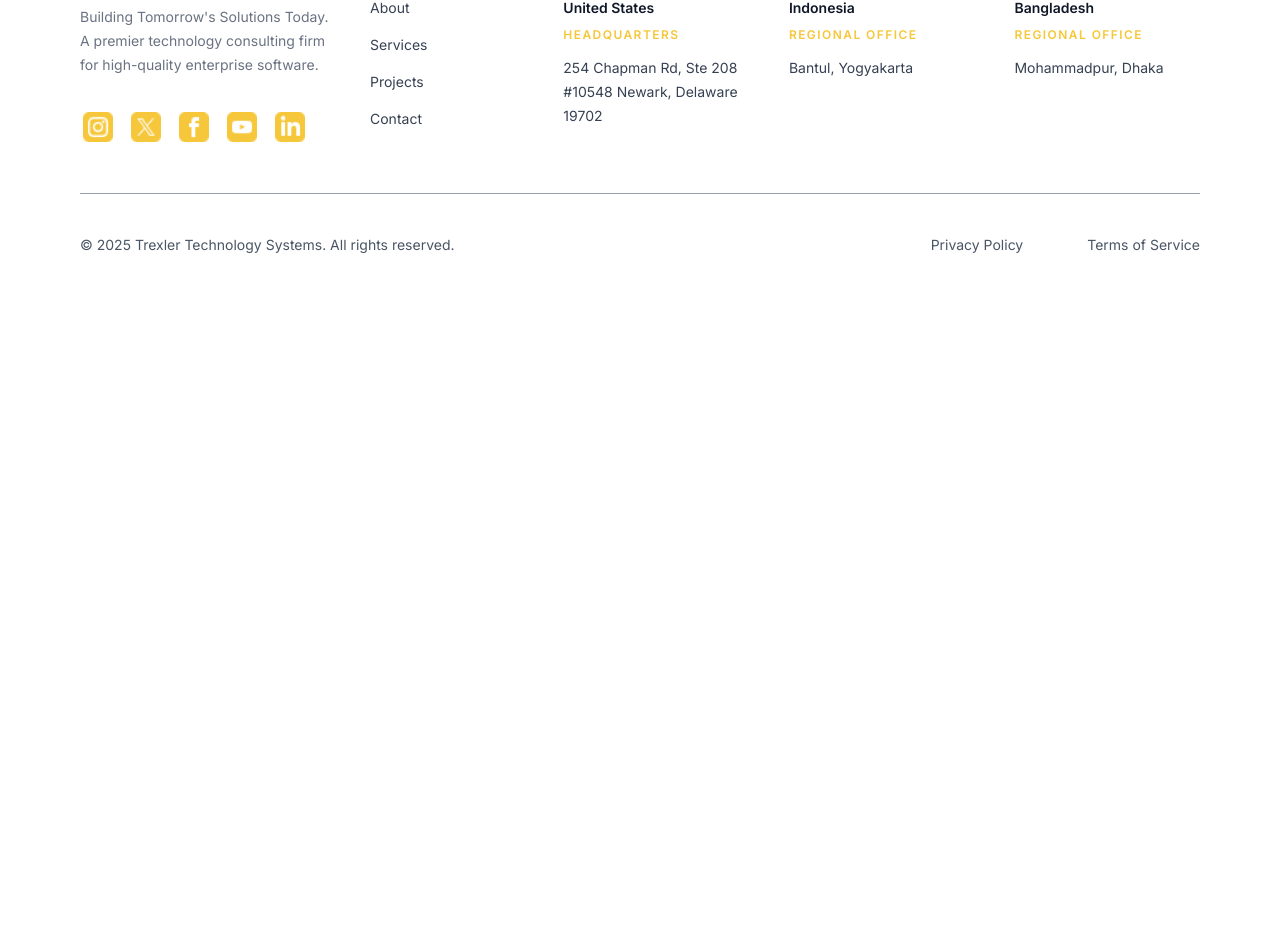
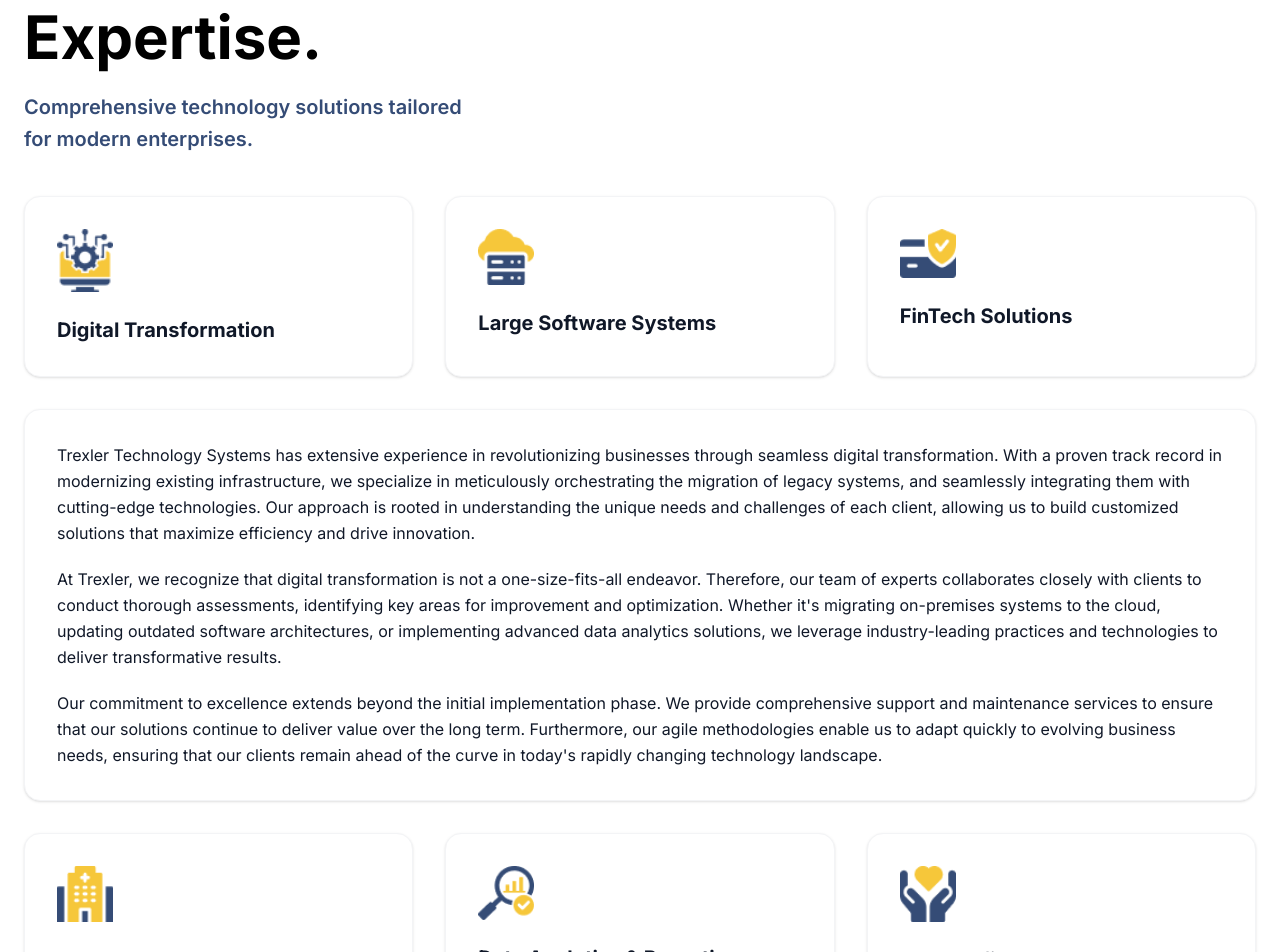
Before and after one commit to Ranger-DRAX/trexler-landing, a Next.js app: page / in a window 1280 px wide. Shown: the part 1372-2324 px from the top of the page. Before the commit the page ends 1667 px from the top, so only its background shows below. Built offline with nearby package versions, Linux system fonts and the light colour scheme.

Commit message:
feat(capabilites-section): splitted the component

```diff
--- /dev/null
+++ b/src/app/components/CapabilitiesSection.tsx
@@ -0,0 +1,199 @@
+import Image from "next/image";
+
+export default function CapabilitiesSection() {
+  return (
+    <section id="capabilities" className="bg-white px-6 py-16">
+      <div className="mx-auto w-full  max-w-screen-2xl">
+        {/* Header */}
+        <div className="mb-10">
+          <span className="text-sm font-semibold uppercase tracking-wider text-accent">
+            02. CAPABILITIES
+          </span>
+
+          <h2 className="mt-4 text-5xl font-bold font-family-jakarta text-black md:text-6xl">
+            Expertise.
+          </h2>
+
+          <p className="mt-6 max-w-xl text-xl font-semibold leading-relaxed text-secondary">
+            Comprehensive technology solutions tailored{" "}
+            <br className="hidden sm:block" />
+            for modern enterprises.
+          </p>
+        </div>
+
+        {/* Top row cards */}
+        <div className="grid grid-cols-1 gap-8 md:grid-cols-3">
+          <div
+            tabIndex={0}
+            className="
+                      rounded-2xl border border-gray-100 bg-white p-8 shadow-sm
+                      transition-colors duration-200 ease-out
+                      hover:border-accent
+                      active:border-accent
+                      focus:border-accent
+                      focus:outline-none
+                    "
+          >
+            <Image
+              src="/assets/free-icon/Digital-Transformation.png"
+              alt="Digital Transformation"
+              width={56}
+              height={56}
+            />
+            <h3 className="mt-6 text-xl font-bold font-family-inter text-gray-900">
+              Digital Transformation
+            </h3>
+          </div>
+
+          <div
+            tabIndex={0}
+            className="
+                      rounded-2xl border border-gray-100 bg-white p-8 shadow-sm
+                      transition-colors duration-200 ease-out
+                      hover:border-accent
+                      active:border-accent
+                      focus:border-accent
+                      focus:outline-none
+                    "
+          >
+            <Image
+              src="/assets/free-icon/Large-Software-Systems.png"
+              alt="Large Software Systems"
+              width={56}
+              height={56}
+            />
+            <h3 className="mt-6 text-xl font-bold font-family-inter text-gray-900">
+              Large Software Systems
+            </h3>
+          </div>
+
+          <div
+            tabIndex={0}
+            className="
+                      rounded-2xl border border-gray-100 bg-white p-8 shadow-sm
+                      transition-colors duration-200 ease-out
+                      hover:border-accent
+                      active:border-accent
+                      focus:border-accent
+                      focus:outline-none
+                    "
+          >
+            <Image
+              src="/assets/free-icon/fintech-solutions.png"
+              alt="FinTech Solutions"
+              width={56}
+              height={56}
+            />
+            <h3 className="mt-6 text-xl font-bold font-family-inter text-gray-900">
+              FinTech Solutions
+            </h3>
+          </div>
+        </div>
+
+        {/* Description panel */}
+        <div className="mt-8 rounded-2xl border border-gray-100 bg-white p-8 shadow-sm">
+          <p className="text-base leading-relaxed text-gray-900 font-family-inter">
+            Trexler Technology Systems has extensive experience in
+            revolutionizing businesses through seamless digital transformation.
+            With a proven track record in modernizing existing infrastructure,
+            we specialize in meticulously orchestrating the migration of legacy
+            systems, and seamlessly integrating them with cutting-edge
+            technologies. Our approach is rooted in understanding the unique
+            needs and challenges of each client, allowing us to build customized
+            solutions that maximize efficiency and drive innovation.
+          </p>
+
+          <p className="mt-5 text-base leading-relaxed text-gray-900 font-family-inter">
+            At Trexler, we recognize that digital transformation is not a
+            one-size-fits-all endeavor. Therefore, our team of experts
+            collaborates closely with clients to conduct thorough assessments,
+            identifying key areas for improvement and optimization. Whether
+            it&apos;s migrating on-premises systems to the cloud, updating
+            outdated software architectures, or implementing advanced data
+            analytics solutions, we leverage industry-leading practices and
+            technologies to deliver transformative results.
+          </p>
+
+          <p className="mt-5 text-base leading-relaxed text-gray-900 font-family-inter">
+            Our commitment to excellence extends beyond the initial
+            implementation phase. We provide comprehensive support and
+            maintenance services to ensure that our solutions continue to
+            deliver value over the long term. Furthermore, our agile
+            methodologies enable us to adapt quickly to evolving business needs,
+            ensuring that our clients remain ahead of the curve in today&apos;s
+            rapidly changing technology landscape.
+          </p>
+        </div>
+
+        {/* Bottom row cards */}
+        <div className="mt-8 grid grid-cols-1 gap-8 md:grid-cols-3">
+          <div
+            tabIndex={0}
+            className="
+                      rounded-2xl border border-gray-100 bg-white p-8 shadow-sm
+                      transition-colors duration-200 ease-out
+                      hover:border-accent
+                      active:border-accent
+                      focus:border-accent
+                      focus:outline-none
+                    "
+          >
+            <Image
+              src="/assets/free-icon/Healthcare-Systems.png"
+              alt="Healthcare Systems"
+              width={56}
+              height={56}
+            />
+            <h3 className="mt-6 text-xl font-bold font-family-inter text-gray-900">
+              Healthcare Systems
+            </h3>
+          </div>
+
+          <div
+            tabIndex={0}
+            className="
+                      rounded-2xl border border-gray-100 bg-white p-8 shadow-sm
+                      transition-colors duration-200 ease-out
+                      hover:border-accent
+                      active:border-accent
+                      focus:border-accent
+                      focus:outline-none
+                    "
+          >
+            <Image
+              src="/assets/free-icon/Data-Analytics.png"
+              alt="Data Analytics & Reporting"
+              width={56}
+              height={56}
+            />
+            <h3 className="mt-6 text-xl font-bold font-family-inter text-gray-900">
+              Data Analytics &amp; Reporting
+            </h3>
+          </div>
+
+          <div
+            tabIndex={0}
+            className="
+                      rounded-2xl border border-gray-100 bg-white p-8 shadow-sm
+                      transition-colors duration-200 ease-out
+                      hover:border-accent
+                      active:border-accent
+                      focus:border-accent
+                      focus:outline-none
+                    "
+          >
+            <Image
+              src="/assets/free-icon/Non-profit.png"
+              alt="Non-Profit Support"
+              width={56}
+              height={56}
+            />
+            <h3 className="mt-6 text-xl font-bold font-family-inter text-gray-900">
+              Non-Profit Support
+            </h3>
+          </div>
+        </div>
+      </div>
+    </section>
+  );
+}
--- a/src/app/page.tsx
+++ b/src/app/page.tsx
@@ -1,5 +1,6 @@
 import Link from "next/link";
 import IdentitySection from "./components/IdentitySection";
+import CapabilitiesSection from "./components/CapabilitiesSection";
 
 export default function Home() {
   return (
@@ -13,31 +14,32 @@ export default function Home() {
             backgroundImage: "url(/assets/hero-background.png)",
           }}
         />
+
         <div className="container relative z-10 mx-auto max-w-6xl text-center">
           {/* Status Badge */}
           <div className="mb-8 flex justify-center">
             <div className="inline-flex items-center gap-2 rounded-full border  border-gray-400 px-2 py-2 backdrop-blur-sm">
               <span className="h-2 w-2 rounded-full bg-green-500" />
-              <span className="text-[11px] font-family-inter uppercase tracking-[0.16em] text-primary">
+              <span className="text-[11px] font-family-inter uppercase tracking-[0.16em] text-trexler-black">
                 Available for Enterprise Projects
               </span>
             </div>
           </div>
 
           {/* Main Heading */}
-          <h1 className="text-5xl lg:text-8xl font-bold mb-6 font-family-sans">
+          <h1 className="text-6xl sm:text-8xl md:text-9xl lg:[10rem] xl:text-8xl font-bold mb-6  font-family-jakarta">
             <span className="block">
-              <span className=" text-primary">BUILDIN</span>
+              <span className=" text-trexler-dark">BUILDIN</span>
               <span className="text-gray-700">G</span>
             </span>
 
             <span className="block">
-              <span className="text-primary">TOMORR</span>
-              <span className="text-gray-600">OW&apos;S</span>
+              <span className="text-trexler-dark">TOMORR</span>
+              <span className="text-gray-500">OW&apos;S</span>
             </span>
 
             <span className="block drop-shadow-[0_2px_2px_rgba(255,255,255,0.8)]">
-              <span className="text-primary">SOLUTION</span>
+              <span className="text-trexler-dark">SOLUTION</span>
               <span className="text-gray-500">S </span>
               <span className="text-gray-500">TODAY</span>
             </span>
@@ -48,7 +50,7 @@ export default function Home() {
             {/* Subtitle */}
             <div className="flex w-full items-start gap-4 lg:w-auto lg:flex-1 ">
               {/* Yellow line */}
-              <span className="mt-1 h-24 w-1 rounded-full bg-accent" />
+              <span className="mt-1 h-24 w-1 rounded-full bg-trexler-yellow" />
 
               {/* Text */}
               <p className="max-w-xl text-left text-base leading-relaxed text-gray-600 sm:text-lg">
@@ -59,6 +61,7 @@ export default function Home() {
                 Data Analytics.
               </p>
             </div>
+
             {/* CTA Button */}
             <Link
               href="/contact"
@@ -68,7 +71,7 @@ export default function Home() {
 
               <span
                 className="ml-4 inline-flex h-10 w-10
-            items-center justify-center rounded-full bg-accent
+            items-center justify-center rounded-full bg-trexler-yellow
               transition-transform duration-300 group-hover:translate-x-1"
               >
                 <svg
@@ -89,8 +92,12 @@ export default function Home() {
           </div>
         </div>
       </section>
+
       {/* Identity Section */}
       <IdentitySection />
+
+      {/* Capabilities Section */}
+      <CapabilitiesSection/>
     </main>
   );
 }
```
